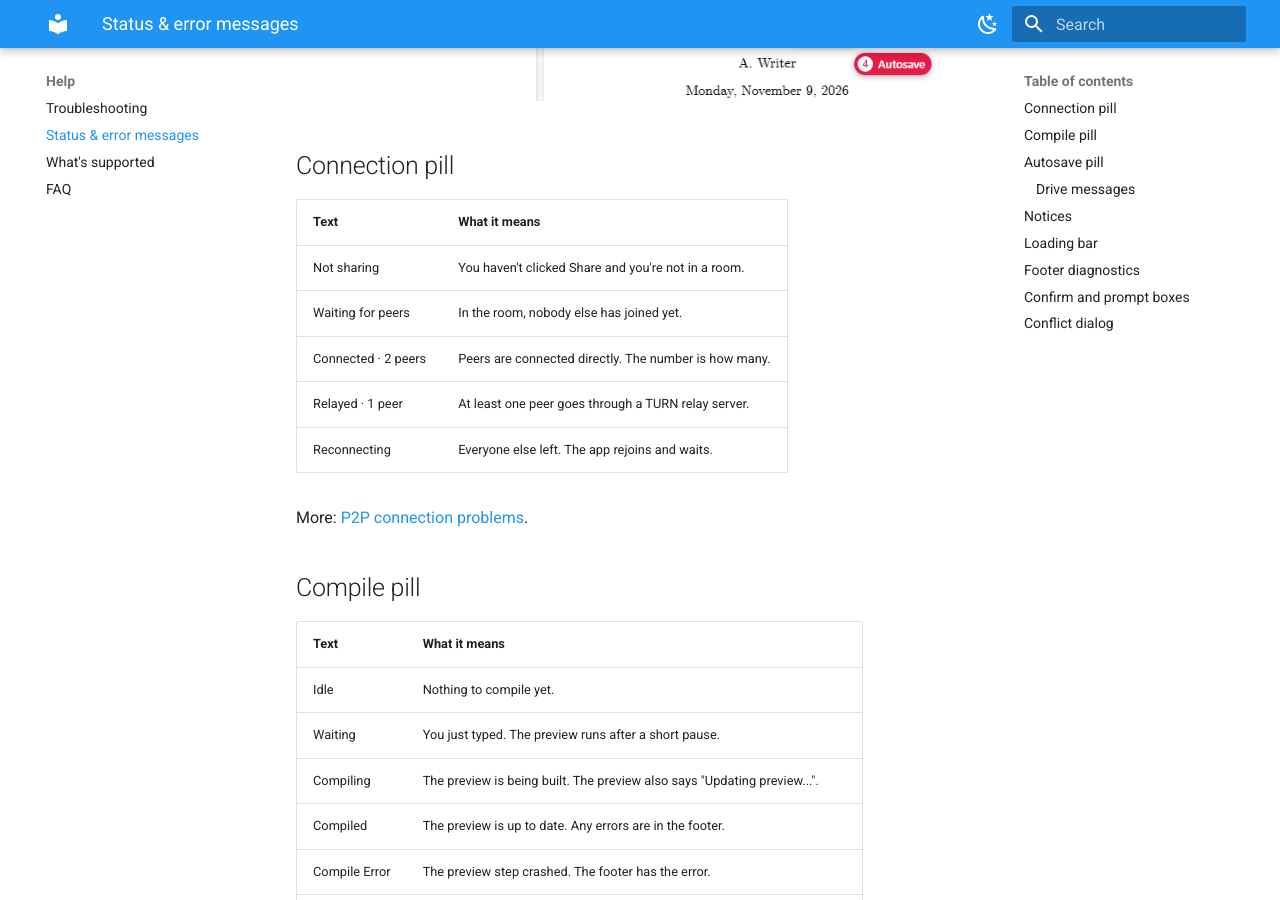
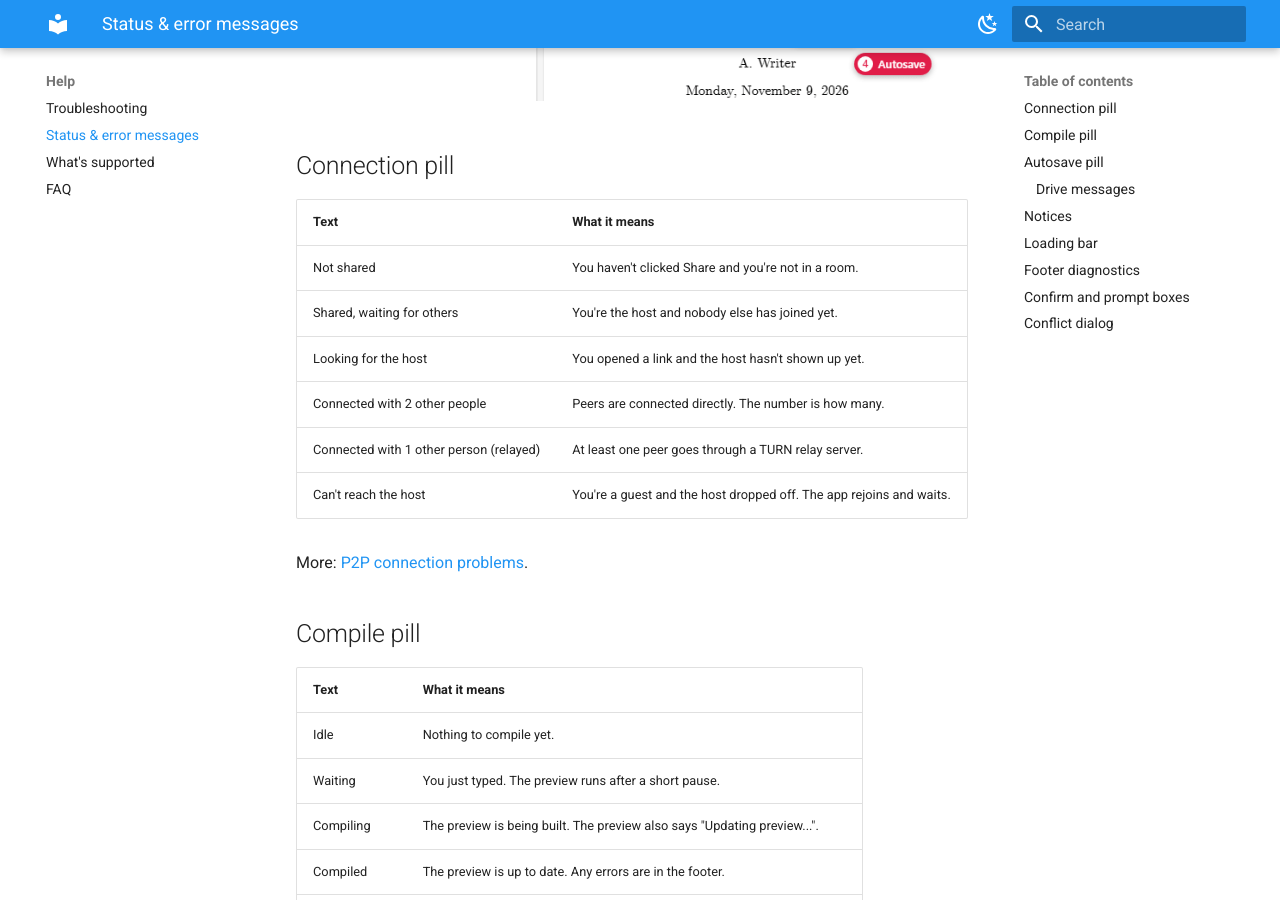
Before and after one commit to PrestonHager/LaTeXCollaborativeEditor, an MkDocs documentation site: the page built from docs/messages.md, in a window 1280 px wide and 900 px high, scrolled down 592 px. Built offline with MkDocs 1.6.1 and Material for MkDocs 9.7.7, drawn with Linux system fonts in a browser that asks for light colours.

Commit message:
Use the in-app help badge wording in docs
#66 made the connection badge say things like "Connected with 2 other
people", so the message tables and diagrams now use that text.

Co-Authored-By: Claude Opus 5.5 <noreply@anthropic.com>

```diff
--- a/docs/messages.md
+++ b/docs/messages.md
@@ -18,11 +18,12 @@ The app shows messages in a few places:
 
 | Text | What it means |
 | --- | --- |
-| Not sharing | You haven't clicked Share and you're not in a room. |
-| Waiting for peers | In the room, nobody else has joined yet. |
-| Connected · 2 peers | Peers are connected directly. The number is how many. |
-| Relayed · 1 peer | At least one peer goes through a TURN relay server. |
-| Reconnecting | Everyone else left. The app rejoins and waits. |
+| Not shared | You haven't clicked Share and you're not in a room. |
+| Shared, waiting for others | You're the host and nobody else has joined yet. |
+| Looking for the host | You opened a link and the host hasn't shown up yet. |
+| Connected with 2 other people | Peers are connected directly. The number is how many. |
+| Connected with 1 other person (relayed) | At least one peer goes through a TURN relay server. |
+| Can't reach the host | You're a guest and the host dropped off. The app rejoins and waits. |
 
 More: [P2P connection problems](troubleshooting.md#p2p-connection-problems).
 
```
Also changed, not shown: docs/how-it-fits.md (+4 -3 lines), docs/troubleshooting.md (+1 -1 lines).
